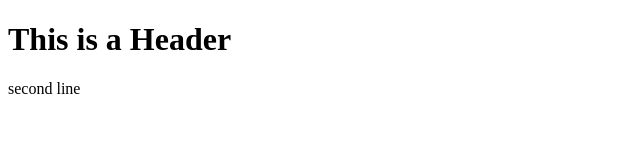
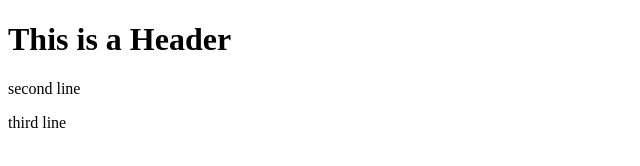
Before and after one commit to louisMcGrath/git-test, a plain HTML site: page index.html in a window 1280 px wide. Shown: the full height of the page, 0-640 px from the left. Drawn offline with Linux system fonts and the light colour scheme.

Commit message:
Third Commit

```diff
--- a/index.html
+++ b/index.html
@@ -3,5 +3,6 @@
     <body>
         <h1>This is a Header</h1>
         <p>second line</p>
+        <p>third line</p>
     </body>
 </html>
```
